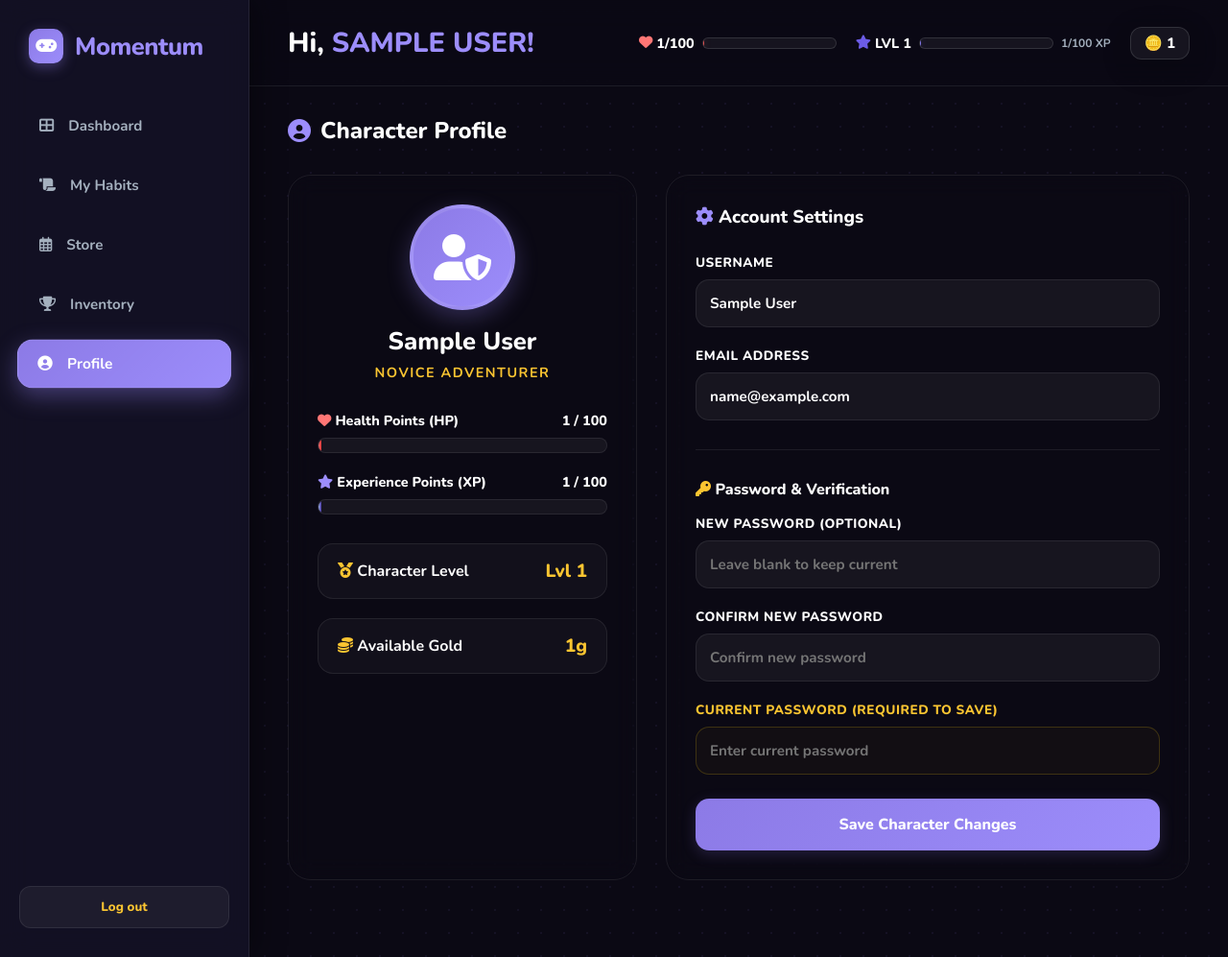
After one commit to AmalSKumar0/Momentum, a PHP site: page /Profile.php in a window 1280 px wide. The commit adds this page. Shown: the whole page at 96% size. Run offline with PHP 8.4, Linux system fonts and the light colour scheme; the visitor is signed in with stand-in values (Sample User, id 1); tables that the repository leaves empty hold one stand-in row (values such as "Sample post").

Commit message:
Update: Added profile page for the user

```diff
--- /dev/null
+++ b/Profile.php
@@ -0,0 +1,364 @@
+<?php
+include 'config/DBconfig.php';
+if (session_status() === PHP_SESSION_NONE) {
+    session_start();
+}
+
+if (!isset($_SESSION['user_id'])) {
+    header("Location: Auth/login.php");
+    exit();
+}
+
+$user_id = $_SESSION['user_id'];
+$msg = "";
+$msg_type = "success"; // 'success' or 'error'
+
+// Handle Form Submission
+if ($_SERVER['REQUEST_METHOD'] === 'POST') {
+    validateCSRF($_POST['csrf_token'] ?? '');
+
+    $name = trim($_POST['name']);
+    $email = trim($_POST['email']);
+    $current_password = $_POST['current_password'] ?? '';
+    $new_password = $_POST['new_password'] ?? '';
+    $confirm_password = $_POST['confirm_password'] ?? '';
+
+    // Fetch current details including password hash
+    $stmt = $conn->prepare("SELECT password, email FROM users WHERE uid = ?");
+    $stmt->bind_param("i", $user_id);
+    $stmt->execute();
+    $stmt->bind_result($db_pass, $db_email);
+    $stmt->fetch();
+    $stmt->close();
+
+    // Verify current password
+    if (!password_verify($current_password, $db_pass)) {
+        $msg = "Incorrect current password. Profile not updated.";
+        $msg_type = "error";
+    } elseif (empty($name) || empty($email)) {
+        $msg = "Username and Email cannot be empty.";
+        $msg_type = "error";
+    } else {
+        // Check if email is being changed and is already taken
+        $email_taken = false;
+        if ($email !== $db_email) {
+            $stmt = $conn->prepare("SELECT uid FROM users WHERE email = ? AND uid != ?");
+            $stmt->bind_param("si", $email, $user_id);
+            $stmt->execute();
+            $stmt->store_result();
+            if ($stmt->num_rows > 0) {
+                $email_taken = true;
+            }
+            $stmt->close();
+        }
+
+        if ($email_taken) {
+            $msg = "Email is already in use by another account.";
+            $msg_type = "error";
+        } else {
+            // Update details
+            if (!empty($new_password)) {
+                if ($new_password !== $confirm_password) {
+                    $msg = "New passwords do not match.";
+                    $msg_type = "error";
+                } elseif (strlen($new_password) < 6) {
+                    $msg = "New password must be at least 6 characters.";
+                    $msg_type = "error";
+                } else {
+                    $hashed_pass = password_hash($new_password, PASSWORD_BCRYPT);
+                    $stmt = $conn->prepare("UPDATE users SET name = ?, email = ?, password = ? WHERE uid = ?");
+                    $stmt->bind_param("sssi", $name, $email, $hashed_pass, $user_id);
+                    if ($stmt->execute()) {
+                        $msg = "Profile and password updated successfully!";
+                        $_SESSION['user_name'] = $name;
+                    } else {
+                        $msg = "Failed to update profile. Please try again.";
+                        $msg_type = "error";
+                    }
+                    $stmt->close();
+                }
+            } else {
+                $stmt = $conn->prepare("UPDATE users SET name = ?, email = ? WHERE uid = ?");
+                $stmt->bind_param("ssi", $name, $email, $user_id);
+                if ($stmt->execute()) {
+                    $msg = "Profile updated successfully!";
+                    $_SESSION['user_name'] = $name;
+                } else {
+                    $msg = "Failed to update profile. Please try again.";
+                    $msg_type = "error";
+                }
+                $stmt->close();
+            }
+        }
+    }
+}
+
+// Fetch user data again for display
+$stmt = $conn->prepare("SELECT name, email, gold, hp, xp, level FROM users WHERE uid = ?");
+$stmt->bind_param("i", $user_id);
+$stmt->execute();
+$stmt->bind_result($u_name, $u_email, $u_gold, $u_hp, $u_xp, $u_level);
+$stmt->fetch();
+$stmt->close();
+
+// Character title calculation
+$char_title = "Novice Adventurer";
+if ($u_level >= 20) {
+    $char_title = "Legendary Master";
+} elseif ($u_level >= 15) {
+    $char_title = "Grand Magus";
+} elseif ($u_level >= 10) {
+    $char_title = "Elite Warrior";
+} elseif ($u_level >= 5) {
+    $char_title = "Experienced Scholar";
+}
+?>
+
+<!DOCTYPE html>
+<html lang="en">
+<head>
+    <meta charset="UTF-8">
+    <meta name="viewport" content="width=device-width, initial-scale=1.0">
+    <title>Profile Settings - Momentum</title>
+    <!-- Fonts -->
+    <link href="https://fonts.googleapis.com/css2?family=Nunito:wght@400;600;700;800&family=Poppins:wght@400;500;600;700;800&display=swap" rel="stylesheet">
+    <!-- Icons -->
+    <link rel="stylesheet" href="https://cdnjs.cloudflare.com/ajax/libs/font-awesome/6.0.0/css/all.min.css">
+    <!-- Main Styles -->
+    <link rel="stylesheet" href="styles/styles.css">
+
+    <style>
+        .profile-grid {
+            display: grid;
+            grid-template-columns: 1fr 1.5fr;
+            gap: 30px;
+            padding-bottom: 40px;
+        }
+        @media (max-width: 900px) {
+            .profile-grid {
+                grid-template-columns: 1fr;
+            }
+        }
+        .profile-card {
+            background: var(--bg-card);
+            border: 1px solid var(--border-color);
+            border-radius: 24px;
+            padding: 30px;
+            box-shadow: var(--card-shadow);
+            backdrop-filter: blur(12px);
+            -webkit-backdrop-filter: blur(12px);
+        }
+        .profile-header-info {
+            text-align: center;
+            margin-bottom: 30px;
+        }
+        .profile-avatar-circle {
+            width: 110px;
+            height: 110px;
+            border-radius: 50%;
+            background: linear-gradient(135deg, var(--primary), var(--primary-light));
+            display: flex;
+            align-items: center;
+            justify-content: center;
+            font-size: 3rem;
+            color: white;
+            margin: 0 auto 15px auto;
+            border: 4px solid rgba(255, 255, 255, 0.1);
+            box-shadow: 0 8px 25px rgba(140, 122, 230, 0.3);
+        }
+        .profile-char-name {
+            font-size: 1.6rem;
+            font-weight: 800;
+            color: white;
+            margin-bottom: 5px;
+        }
+        .profile-char-title {
+            font-size: 0.9rem;
+            color: var(--accent-gold);
+            font-weight: 700;
+            text-transform: uppercase;
+            letter-spacing: 1.5px;
+        }
+        .stat-details-list {
+            margin-top: 30px;
+            display: flex;
+            flex-direction: column;
+            gap: 20px;
+        }
+        .stat-item-row {
+            display: flex;
+            flex-direction: column;
+            gap: 8px;
+        }
+        .stat-item-header {
+            display: flex;
+            justify-content: space-between;
+            font-weight: 800;
+            font-size: 0.9rem;
+            color: var(--text-dark);
+        }
+        .stat-progress-container {
+            height: 16px;
+            background: rgba(255, 255, 255, 0.05);
+            border: 1px solid var(--border-color);
+            border-radius: 10px;
+            overflow: hidden;
+            position: relative;
+        }
+        .stat-progress-bar {
+            height: 100%;
+            border-radius: 10px;
+        }
+        .profile-toast {
+            position: fixed;
+            top: 25px;
+            right: 25px;
+            padding: 18px 24px;
+            border-radius: 16px;
+            display: flex;
+            align-items: center;
+            gap: 12px;
+            z-index: 2000;
+            font-weight: 700;
+            box-shadow: 0 10px 30px rgba(0,0,0,0.3);
+            backdrop-filter: blur(10px);
+            border: 1px solid rgba(255,255,255,0.1);
+            animation: slideIn 0.3s ease-out forwards;
+        }
+        .profile-toast.success {
+            background: rgba(46, 204, 113, 0.95);
+            color: white;
+        }
+        .profile-toast.error {
+            background: rgba(235, 77, 75, 0.95);
+            color: white;
+        }
+        @keyframes slideIn {
+            from { transform: translateX(120%); opacity: 0; }
+            to { transform: translateX(0); opacity: 1; }
+        }
+    </style>
+</head>
+<body>
+    <?php $page = 5; include './components/sidebar.php'; ?>
+    <main class="main-content">
+        <?php include './components/header.php'; ?>
+
+        <div class="dashboard-container">
+            <div class="section-header" style="margin-bottom: 30px;">
+                <h2><i class="fas fa-user-circle" style="color: var(--primary-light);"></i> Character Profile</h2>
+            </div>
+
+            <div class="profile-grid">
+                <!-- Character Summary (RPG Info) -->
+                <div class="profile-card">
+                    <div class="profile-header-info">
+                        <div class="profile-avatar-circle">
+                            <i class="fas fa-user-shield"></i>
+                        </div>
+                        <div class="profile-char-name"><?php echo htmlspecialchars($u_name); ?></div>
+                        <div class="profile-char-title"><?php echo $char_title; ?></div>
+                    </div>
+
+                    <div class="stat-details-list">
+                        <div class="stat-item-row">
+                            <div class="stat-item-header">
+                                <span><i class="fas fa-heart" style="color: #ff7675;"></i> Health Points (HP)</span>
+                                <span><?php echo $u_hp; ?> / 100</span>
+                            </div>
+                            <div class="stat-progress-container">
+                                <div class="stat-progress-bar" style="width: <?php echo $u_hp; ?>%; background: linear-gradient(90deg, #ff7675, #d63031);"></div>
+                            </div>
+                        </div>
+
+                        <div class="stat-item-row">
+                            <div class="stat-item-header">
+                                <span><i class="fas fa-star" style="color: var(--primary-light);"></i> Experience Points (XP)</span>
+                                <span><?php echo $u_xp; ?> / <?php echo ($u_level * 100); ?></span>
+                            </div>
+                            <div class="stat-progress-container">
+                                <?php $xp_percent = min(100, ($u_xp / ($u_level * 100)) * 100); ?>
+                                <div class="stat-progress-bar" style="width: <?php echo $xp_percent; ?>%; background: linear-gradient(90deg, #a8c0ff, #3f2b96);"></div>
+                            </div>
+                        </div>
+
+                        <div class="stat-item-row" style="margin-top: 10px;">
+                            <div style="display: flex; justify-content: space-between; align-items: center; background: rgba(255, 255, 255, 0.03); padding: 15px 20px; border-radius: 16px; border: 1px solid var(--border-color);">
+                                <span style="font-weight: 700; color: var(--text-dark);"><i class="fas fa-medal" style="color: var(--accent-gold);"></i> Character Level</span>
+                                <span style="font-weight: 800; color: var(--accent-gold); font-size: 1.2rem;">Lvl <?php echo $u_level; ?></span>
+                            </div>
+                        </div>
+
+                        <div class="stat-item-row">
+                            <div style="display: flex; justify-content: space-between; align-items: center; background: rgba(255, 255, 255, 0.03); padding: 15px 20px; border-radius: 16px; border: 1px solid var(--border-color);">
+                                <span style="font-weight: 700; color: var(--text-dark);"><i class="fas fa-coins" style="color: var(--accent-gold);"></i> Available Gold</span>
+                                <span style="font-weight: 800; color: var(--accent-gold); font-size: 1.2rem;"><?php echo $u_gold; ?>g</span>
+                            </div>
+                        </div>
+                    </div>
+                </div>
+
+                <!-- Account Settings Form -->
+                <div class="profile-card">
+                    <h3 style="margin-top: 0; margin-bottom: 25px; font-weight: 800; color: white;"><i class="fas fa-cog" style="color: var(--primary-light);"></i> Account Settings</h3>
+
+                    <form action="Profile.php" method="POST">
+                        <input type="hidden" name="csrf_token" value="<?php echo htmlspecialchars($_SESSION['csrf_token']); ?>">
+
+                        <div class="form-group" style="margin-bottom: 20px;">
+                            <label for="name" style="display: block; margin-bottom: 8px; font-weight: 800; color: var(--text-dark); font-size: 0.85rem; letter-spacing: 0.5px; text-transform: uppercase;">Username</label>
+                            <input type="text" id="name" name="name" value="<?php echo htmlspecialchars($u_name); ?>" required placeholder="Adventurer Name" style="width: 100%; padding: 14px; border: 1px solid var(--border-color); border-radius: 14px; background: rgba(255,255,255,0.05); color: white; outline: none; font-size: 0.95rem; font-weight: 700;">
+                        </div>
+
+                        <div class="form-group" style="margin-bottom: 25px;">
+                            <label for="email" style="display: block; margin-bottom: 8px; font-weight: 800; color: var(--text-dark); font-size: 0.85rem; letter-spacing: 0.5px; text-transform: uppercase;">Email Address</label>
+                            <input type="email" id="email" name="email" value="<?php echo htmlspecialchars($u_email); ?>" required placeholder="alex@gmail.com" style="width: 100%; padding: 14px; border: 1px solid var(--border-color); border-radius: 14px; background: rgba(255,255,255,0.05); color: white; outline: none; font-size: 0.95rem; font-weight: 700;">
+                        </div>
+
+                        <hr style="border: 0; border-top: 1px solid var(--border-color); margin: 30px 0;">
+
+                        <h4 style="margin-top: 0; margin-bottom: 15px; font-weight: 800; color: white; font-size: 1rem;"><i class="fas fa-key" style="color: var(--accent-gold);"></i> Password & Verification</h4>
+
+                        <div class="form-group" style="margin-bottom: 20px;">
+                            <label for="new_password" style="display: block; margin-bottom: 8px; font-weight: 800; color: var(--text-dark); font-size: 0.85rem; letter-spacing: 0.5px; text-transform: uppercase;">New Password (Optional)</label>
+                            <input type="password" id="new_password" name="new_password" placeholder="Leave blank to keep current" style="width: 100%; padding: 14px; border: 1px solid var(--border-color); border-radius: 14px; background: rgba(255,255,255,0.05); color: white; outline: none; font-size: 0.95rem; font-weight: 700;">
+                        </div>
+
+                        <div class="form-group" style="margin-bottom: 20px;">
+                            <label for="confirm_password" style="display: block; margin-bottom: 8px; font-weight: 800; color: var(--text-dark); font-size: 0.85rem; letter-spacing: 0.5px; text-transform: uppercase;">Confirm New Password</label>
+                            <input type="password" id="confirm_password" name="confirm_password" placeholder="Confirm new password" style="width: 100%; padding: 14px; border: 1px solid var(--border-color); border-radius: 14px; background: rgba(255,255,255,0.05); color: white; outline: none; font-size: 0.95rem; font-weight: 700;">
+                        </div>
+
+                        <div class="form-group" style="margin-bottom: 25px;">
+                            <label for="current_password" style="display: block; margin-bottom: 8px; font-weight: 800; color: var(--accent-gold); font-size: 0.85rem; letter-spacing: 0.5px; text-transform: uppercase;">Current Password (Required to Save)</label>
+                            <input type="password" id="current_password" name="current_password" required placeholder="Enter current password" style="width: 100%; padding: 14px; border: 1px solid rgba(241, 196, 15, 0.2); border-radius: 14px; background: rgba(241, 196, 15, 0.03); color: white; outline: none; font-size: 0.95rem; font-weight: 700;">
+                        </div>
+
+                        <input type="submit" value="Save Character Changes" style="width: 100%; padding: 16px; background: linear-gradient(135deg, var(--primary), var(--primary-light)); border: none; border-radius: 14px; color: white; font-weight: 800; font-size: 1rem; cursor: pointer; transition: 0.2s; box-shadow: 0 4px 15px rgba(140, 122, 230, 0.2);">
+                    </form>
+                </div>
+            </div>
+        </div>
+    </main>
+
+    <!-- Toast message notification -->
+    <?php if (!empty($msg)): ?>
+        <div class="profile-toast <?php echo $msg_type; ?>" id="toast">
+            <i class="<?php echo $msg_type === 'success' ? 'fas fa-check-circle' : 'fas fa-exclamation-triangle'; ?>"></i>
+            <span><?php echo htmlspecialchars($msg); ?></span>
+        </div>
+        <script>
+            setTimeout(() => {
+                const toast = document.getElementById('toast');
+                if (toast) {
+                    toast.style.animation = 'none';
+                    toast.offsetHeight; /* trigger reflow */
+                    toast.style.transition = 'opacity 0.5s ease';
+                    toast.style.opacity = '0';
+                    setTimeout(() => toast.remove(), 500);
+                }
+            }, 4000);
+        </script>
+    <?php endif; ?>
+</body>
+</html>
--- a/components/header.php
+++ b/components/header.php
@@ -7,7 +7,7 @@ $stmt->bind_result($gold, $hp, $xp, $level, $name);
 $stmt->fetch();
 $stmt->close();
 
-if ($hp == 0 && $page < 3) {
+if (isset($hp) && $hp !== null && $hp <= 0 && $page < 3) {
     header("Location: died.php");
     exit();
 }
--- a/components/sidebar.php
+++ b/components/sidebar.php
@@ -17,7 +17,9 @@
             <a href="Inventory.php" class="nav-item <?php if($page == 4) echo 'active'; ?>">
                 <i class="fas fa-trophy"></i> Inventory
             </a>
-
+            <a href="Profile.php" class="nav-item <?php if($page == 5) echo 'active'; ?>">
+                <i class="fas fa-user-circle"></i> Profile
+            </a>
         </ul>
 
         <div class="sidebar-footer">
--- a/config/DBconfig.php
+++ b/config/DBconfig.php
@@ -1,4 +1,5 @@
 <?php
+ob_start();
 
 // Configure secure session cookie settings before any session starts
 if (session_status() === PHP_SESSION_NONE) {
@@ -43,15 +44,15 @@ if (file_exists(__DIR__ . '/../.env')) {
         }
         $line = trim($line);
         if (strpos($line, '=') !== false) {
-            list($name, $value) = explode('=', $line, 2);
-            $name = trim($name);
-            $value = trim($value);
+            list($env_key, $env_val) = explode('=', $line, 2);
+            $env_key = trim($env_key);
+            $env_val = trim($env_val);
             // Remove optional surrounding quotes
-            $value = trim($value, "\"'");
-            if (!array_key_exists($name, $_SERVER) && !array_key_exists($name, $_ENV)) {
-                putenv("{$name}={$value}");
-                $_ENV[$name] = $value;
-                $_SERVER[$name] = $value;
+            $env_val = trim($env_val, "\"'");
+            if (!array_key_exists($env_key, $_SERVER) && !array_key_exists($env_key, $_ENV)) {
+                putenv("{$env_key}={$env_val}");
+                $_ENV[$env_key] = $env_val;
+                $_SERVER[$env_key] = $env_val;
             }
         }
     }
```
Also changed, not shown: Dashboard.php (+45 -10 lines), assets/scripts/script.js (+50 -8 lines), died.php (+7 -2 lines).
